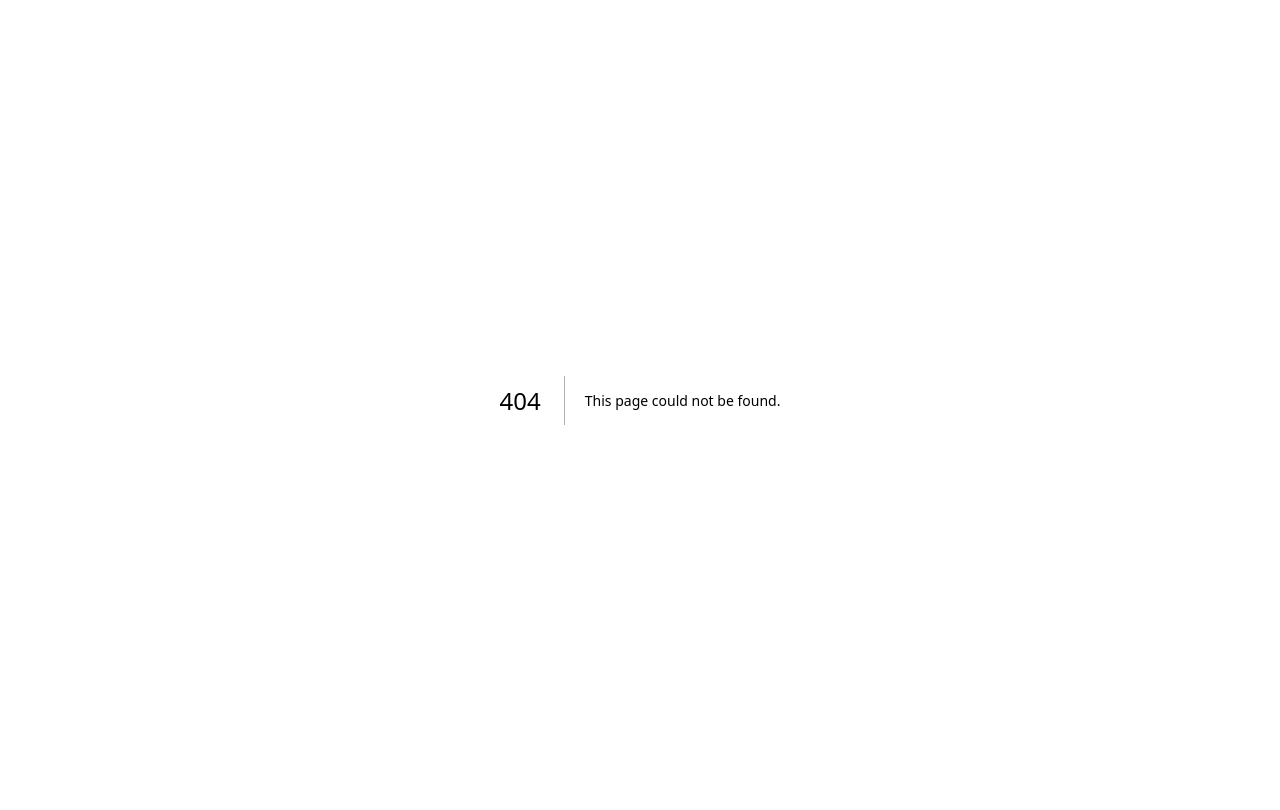
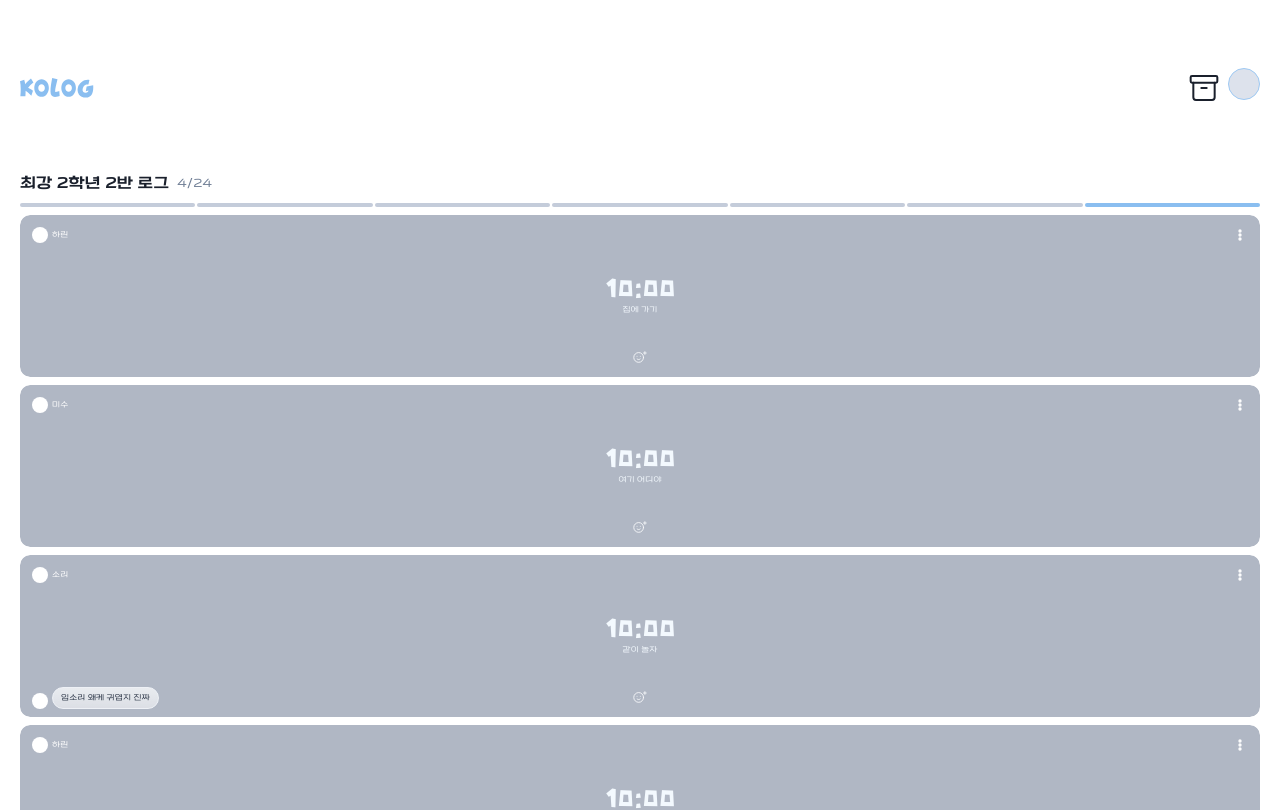
Before and after one commit to slaves-of-jihye/kolog-FE, a Next.js app: page /log in a window 1280 px wide. Before the commit this address had no page. Shown: the top 810 px of the page. Built offline with nearby package versions, Linux system fonts and the light colour scheme.

Commit message:
feat:: log 페이지 퍼블리싱

```diff
--- /dev/null
+++ b/src/app/log/page.tsx
@@ -0,0 +1,75 @@
+import Image from 'next/image';
+import { Archive } from 'lucide-react';
+import { LogCard } from '@/shared/ui';
+import { ProfileMenu } from '@/features/profile-menu';
+
+const mockLogs = [
+  { authorName: '하린', time: '10:00', message: '집에 가기' },
+  { authorName: '미수', time: '10:00', message: '여기 어디야' },
+  {
+    authorName: '소리',
+    time: '10:00',
+    message: '같이 놀자',
+    comment: { authorName: '하린', text: '임소리 왜케 귀엽지 진짜' },
+  },
+  { authorName: '하린', time: '10:00', message: '집에 가기' },
+  { authorName: '하린', time: '10:00', message: '집에 가기' },
+];
+
+const Log = () => {
+  return (
+    <div className="relative min-h-screen w-full bg-white">
+      <div className="flex flex-col gap-16 px-5 pt-[4.25rem] pb-16">
+        {/* 헤더 */}
+        <div className="flex items-center justify-between">
+          <Image src="/logo.svg" alt="KOLOG" width={74} height={20} priority />
+          <div className="flex items-center gap-2">
+            <button
+              type="button"
+              aria-label="보관함"
+              className="flex size-8 items-center justify-center"
+            >
+              <Archive className="size-full text-gray-800" strokeWidth={1.5} />
+            </button>
+            <ProfileMenu />
+          </div>
+        </div>
+
+        {/* 그룹 로그 */}
+        <div className="flex flex-col gap-2">
+          {/* 제목 + 날짜 */}
+          <div className="flex items-center gap-2">
+            <p className="text-base font-bold text-gray-800">최강 2학년 2반 로그</p>
+            <p className="text-[0.75rem] tracking-[0.015rem] text-gray-500">4/24</p>
+          </div>
+
+          {/* 타임라인 프로그레스 바 */}
+          <div className="flex h-1 items-center gap-0.5">
+            {Array.from({ length: 7 }).map((_, i) => (
+              <div
+                key={i}
+                className={`h-full min-w-px flex-1 rounded-full ${i === 6 ? 'bg-primary-400' : 'bg-gray-300'}`}
+              />
+            ))}
+          </div>
+
+          {/* 로그 카드 목록 */}
+          <div className="flex flex-col gap-2">
+            {mockLogs.map((log, i) => (
+              <LogCard
+                key={i}
+                authorName={log.authorName}
+                time={log.time}
+                message={log.message}
+                showProgress={false}
+                comment={log.comment}
+              />
+            ))}
+          </div>
+        </div>
+      </div>
+    </div>
+  );
+};
+
+export default Log;
--- a/src/shared/ui/LogCard.tsx
+++ b/src/shared/ui/LogCard.tsx
@@ -1,4 +1,10 @@
 import MoreVertical from '@/shared/assets/icons/more-vertical.svg';
+import EmotionIcon from '@/shared/assets/icons/emotion-icon.svg';
+
+type LogComment = {
+  authorName: string;
+  text: string;
+};
 
 type LogCardProps = {
   authorName: string;
@@ -6,6 +12,9 @@ type LogCardProps = {
   message: string;
   totalSegments?: number;
   activeSegmentIndex?: number;
+  showProgress?: boolean;
+  onEmotion?: () => void;
+  comment?: LogComment;
 };
 
 const LogCard = ({
@@ -14,6 +23,9 @@ const LogCard = ({
   message,
   totalSegments = 7,
   activeSegmentIndex = 6,
+  showProgress = true,
+  onEmotion,
+  comment,
 }: LogCardProps) => {
   return (
     <div className="relative flex h-[10.125rem] w-full shrink-0 flex-col items-center justify-between overflow-hidden rounded-[0.625rem] p-3">
@@ -35,6 +47,7 @@ const LogCard = ({
         <p className="text-[0.5rem] tracking-[0.01rem]">{message}</p>
       </div>
 
+      {showProgress ? (
         <div className="relative flex h-0.5 w-[10.5rem] items-center gap-0.5">
           {Array.from({ length: totalSegments }).map((_, i) => (
             <div
@@ -43,6 +56,27 @@ const LogCard = ({
             />
           ))}
         </div>
+      ) : (
+        <button
+          type="button"
+          onClick={onEmotion}
+          aria-label="감정 반응"
+          className="relative size-4"
+        >
+          <EmotionIcon className="size-full" />
+        </button>
+      )}
+
+      {comment && (
+        <div className="absolute bottom-2 left-3 flex items-end gap-1">
+          <div className="size-4 shrink-0 overflow-hidden rounded-full bg-white" />
+          <div className="flex max-w-[7.25rem] items-center rounded-full border border-gray-100 bg-gradient-to-b from-gray-50/80 to-gray-50/60 px-2 py-1 backdrop-blur-[6px]">
+            <p className="truncate text-[0.5rem] tracking-[0.01rem] text-gray-700">
+              {comment.text}
+            </p>
+          </div>
+        </div>
+      )}
     </div>
   );
 };
```
Also changed, not shown: src/shared/assets/icons/emotion-icon.svg (added). Lines whose indentation alone changed are shown as unchanged.
